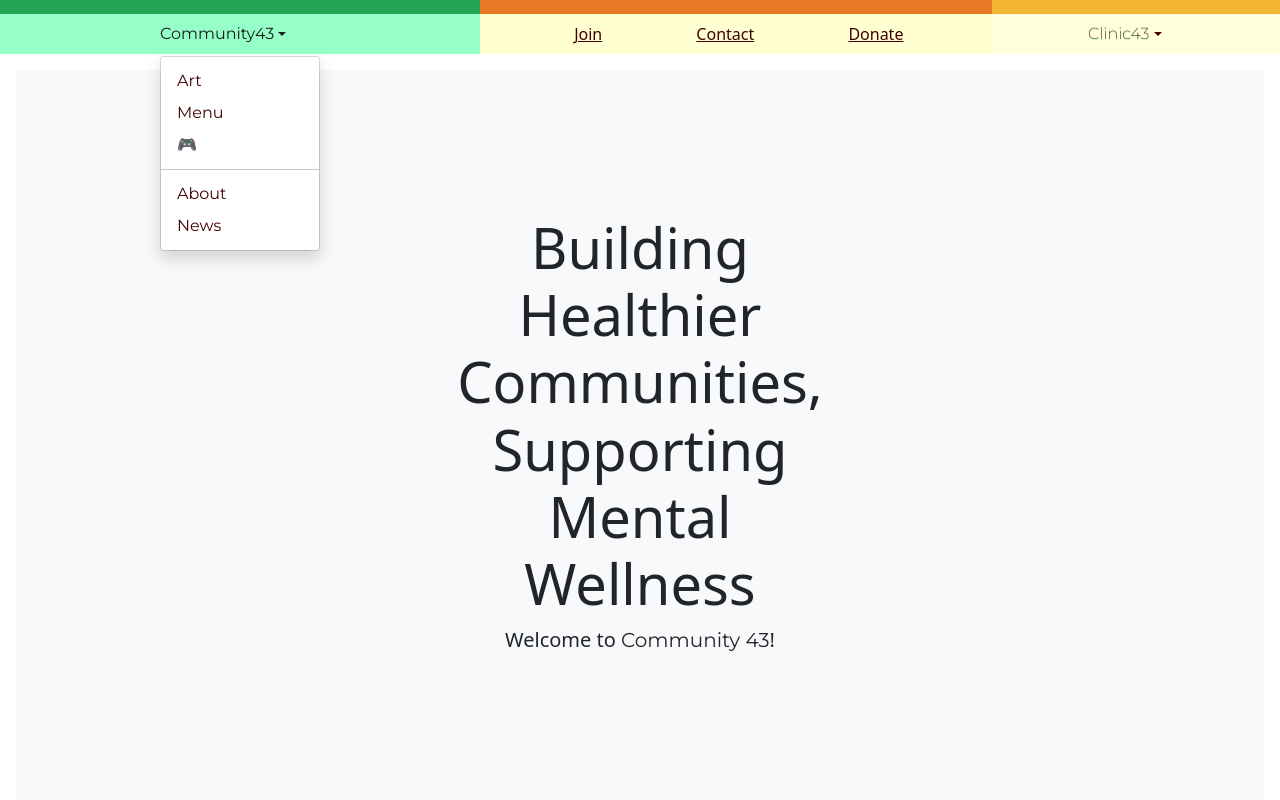
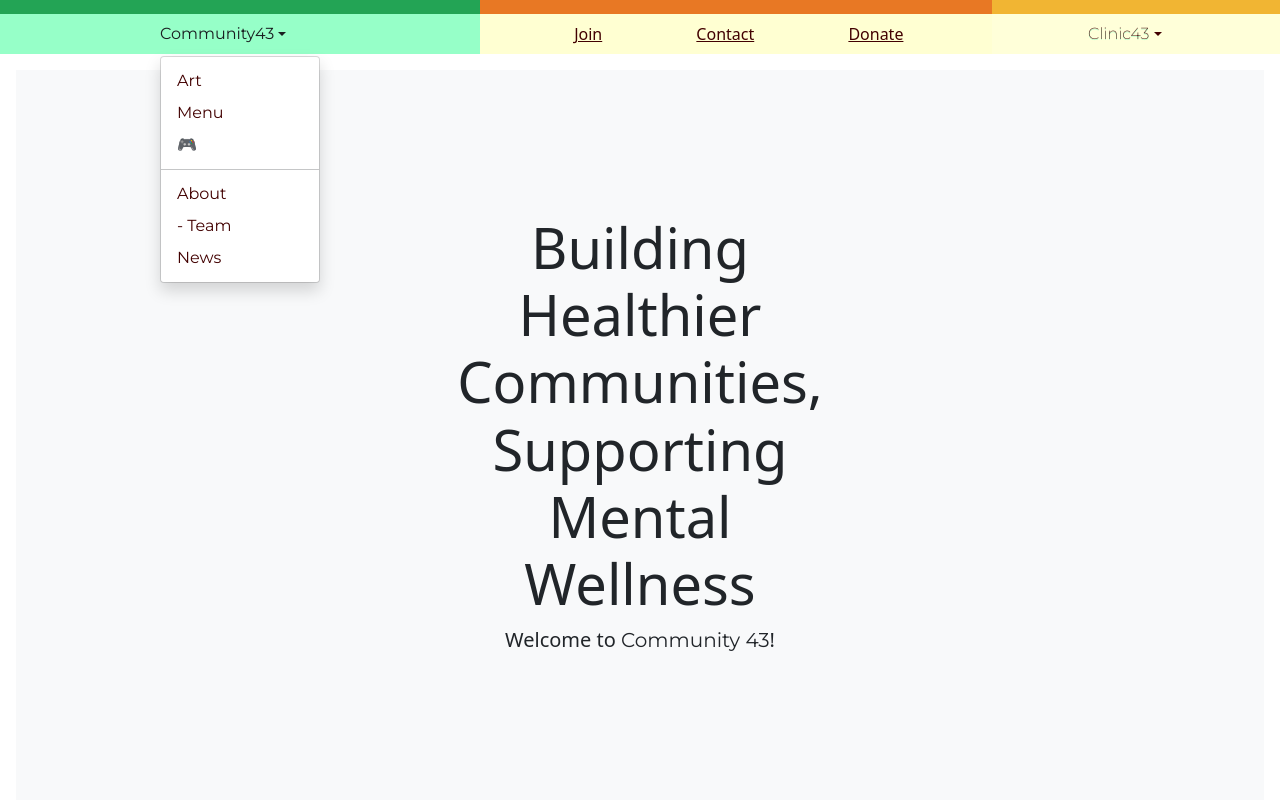
Before and after one commit to easierbycode43/easierbycode43.github.io, a website with bundled scripts: page index.html in a window 1280 px wide. Both pictures are taken after a click on the link "Community43". Shown: the top 800 px of the page. Built offline with nearby package versions, Linux system fonts and the light colour scheme; a web font is replaced by a local one.

Commit message:
add leadership page link

```diff
--- a/index.html
+++ b/index.html
@@ -23,6 +23,7 @@
         <li><a data-iframe='c43' class="lab dropdown-item" href="#" aria-current="page">🎮</a></li>
         <li><hr class="dropdown-divider"></li>
         <li><a data-iframe='c43-gallery' class="lab dropdown-item" href="#" aria-current="page">About</a></li>
+        <li><a data-iframe='leadership' class="lab dropdown-item" href="#" aria-current="page">- Team</a></li>
         <li><a data-iframe='c43-gallery' class="lab dropdown-item" href="#" aria-current="page">News</a></li>
       </ul>
     </div>
```
